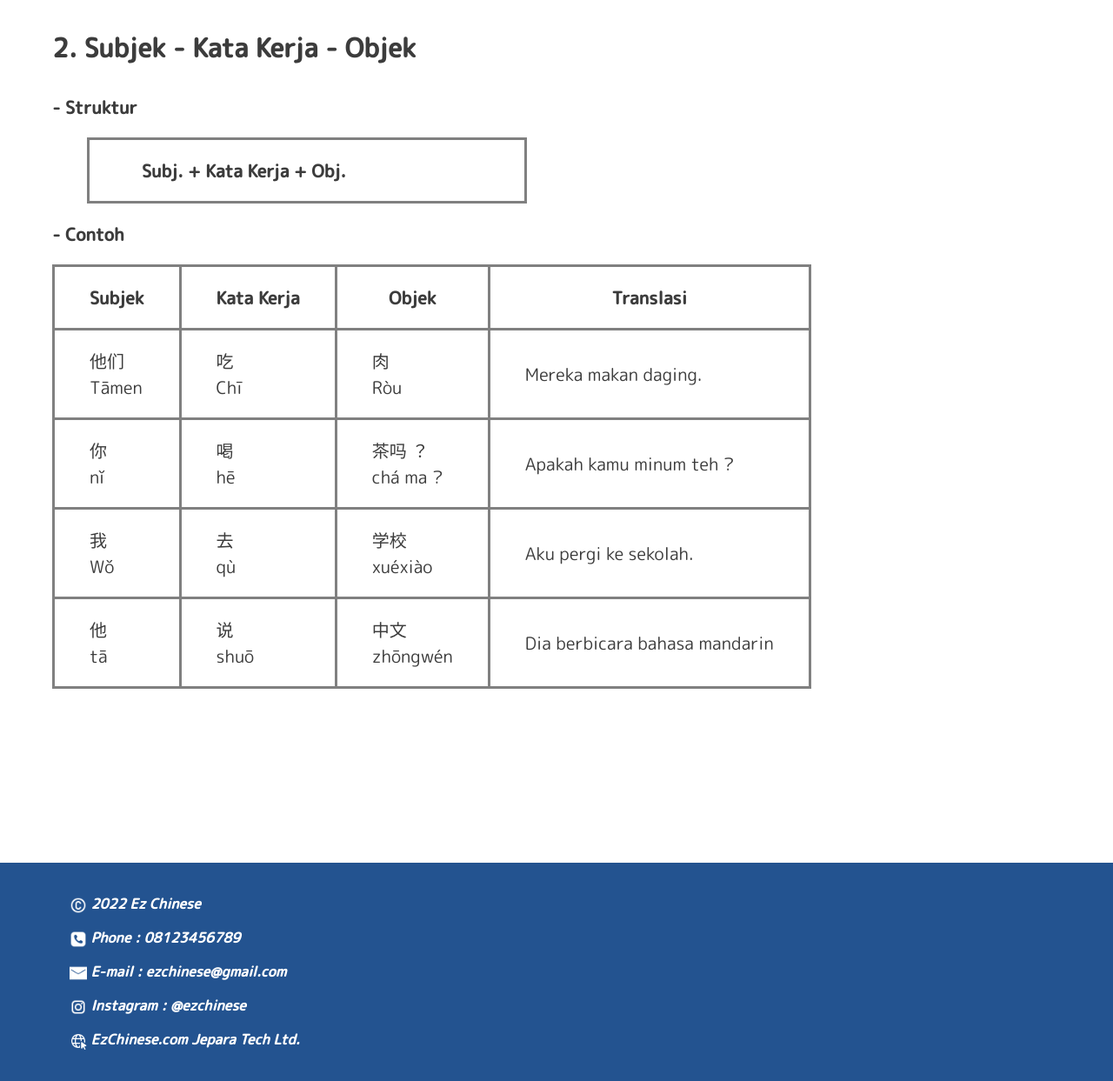
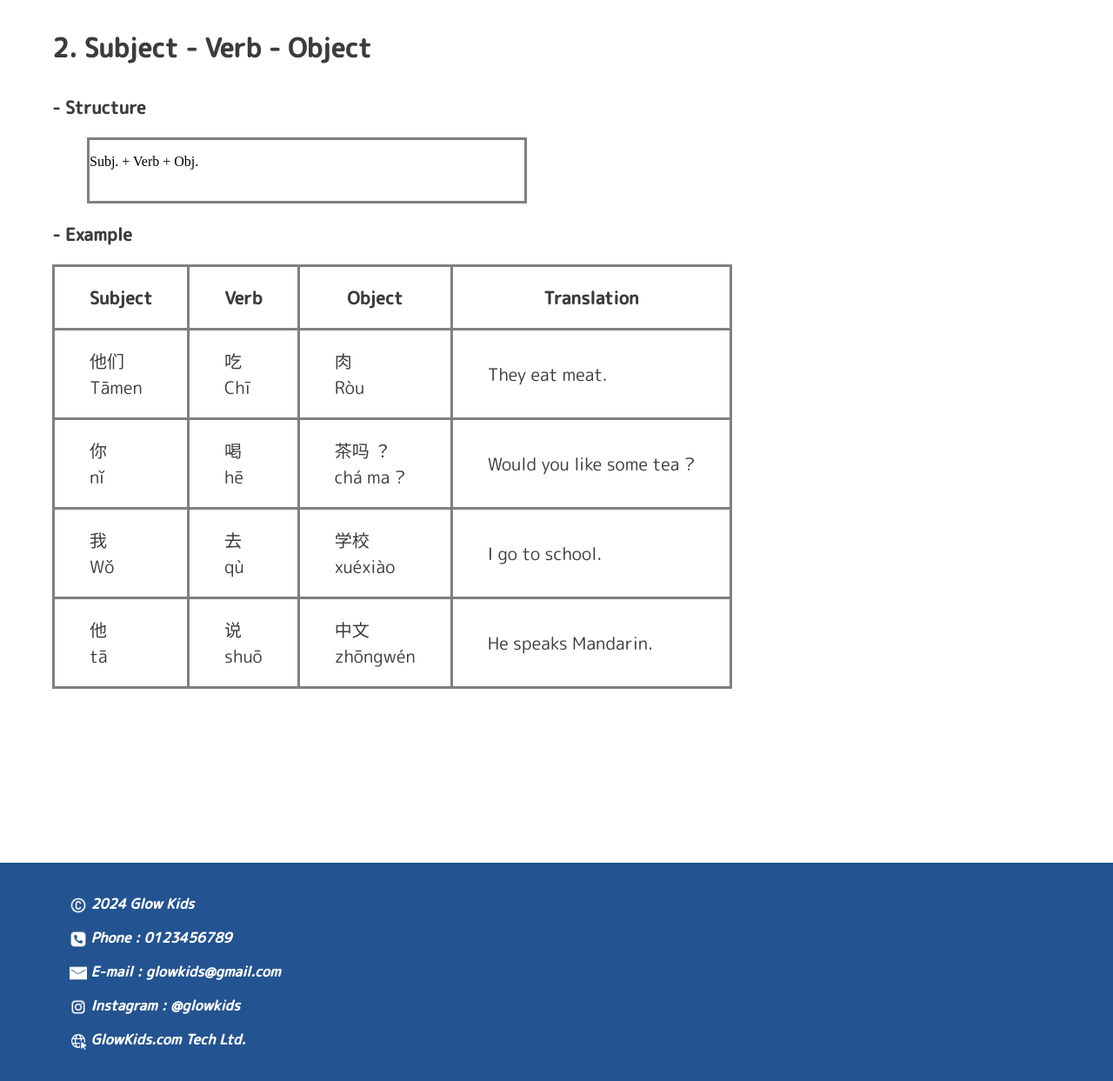
Before and after one commit to kylietan123/Learn-Chinese, a PHP site: page /basic_sentence_patterns-2.html in a window 1280 px wide. Shown: the part 621-1864 px from the top of the page at 87% size. Run offline with PHP 8.4, Linux system fonts and the light colour scheme.

Commit message:
basic sentence patterns 2

```diff
--- a/basic_sentence_patterns-2.html
+++ b/basic_sentence_patterns-2.html
@@ -9,80 +9,80 @@
 </head>
 <body>
     <header>
-        <p id="EzChineseP">
-            <a id="EzChineseImgHref" href="index.html">
+        <p id="GlowKidsP">
+            <a id="GlowKidsImgHref" href="index.html">
                 <object align="center" width="140px" height="110px" data="Pictures/Billy In Hat.png"></object>
-            </a>    Ez Chinese
+            </a>    Glow Kids
         </p>
 
         <p id="navBar">
             <a class="navbarPaddingLeft" href="index.html">Home        </a>
             <a class="navbarPaddingLeft" href="courses.html">Courses       </a>
             <a class="navbarPaddingLeft" href="superQuiz.html">Super Quiz       </a>
-            <a class="navbarPaddingLeft" href="tentang.html">About         </a>
+            <a class="navbarPaddingLeft" href="about.html">About         </a>
             <a class="navbarPaddingRightLeft" href="registration.html">Login</a>
         </p>
     </header>
 
     <!-- ===== Body ===== -->
     <div class="headerPadding"></div>
-    <p class="fontBlack" id="belajarSusunan">Belajar Susunan Kalimat Dasar <br> Dan Grammar Dalam Bahasa Mandarin</p>
-    <img id="background" src="Pictures/Tata Bahasa Background.jpg" alt="">
+    <p class="fontBlack" id="studyArrangement">Learn Basic Sentence Structure <br> And Grammar In Mandarin</p>
+    <img id="background" src="Pictures/Grammar Background.jpg" alt="">
 
-    <p class="fontBlack" id="subjekKataKerja">2. Subjek - Kata Kerja - Objek</p>
-    <p class="fontBlack" id=""><strong>- Struktur</strong></p>
-    <div class="Struktur"><p id="pola2">Subj. + Kata Kerja + Obj.</p></div>
-    <p class="fontBlack"><strong>- Contoh</strong></p>
+    <p class="fontBlack" id="verb">2. Subject - Verb - Object</p>
+    <p class="fontBlack" id=""><strong>- Structure</strong></p>
+    <div class="Structure"><p id="pola2">Subj. + Verb + Obj.</p></div>
+    <p class="fontBlack"><strong>- Example</strong></p>
 
     <table>
         <tr>
-            <th class="fontGrey">Subjek</th>
-            <th class="fontGrey">Kata Kerja</th>
-            <th class="fontGrey">Objek</th>
-            <th class="fontGrey">Translasi</th>
+            <th class="fontGrey">Subject</th>
+            <th class="fontGrey">Verb</th>
+            <th class="fontGrey">Object</th>
+            <th class="fontGrey">Translation</th>
         </tr>
 
         <tr>
             <td class="fontGrey" >他们 <br> Tāmen</td>
             <td class="fontGrey" >吃 <br> Chī </td>
             <td class="fontGrey" >肉 <br> Ròu </td>
-            <td class="fontGrey" >Mereka makan daging.</td>
+            <td class="fontGrey" >They eat meat.</td>
         </tr>
 
         <tr>
             <td class="fontGrey" >你 <br> nǐ</td>
             <td class="fontGrey" >喝 <br> hē </td>
             <td class="fontGrey" > 茶吗 ？ <br> chá ma ? </td>
-            <td class="fontGrey" >Apakah kamu minum teh ?</td>
+            <td class="fontGrey" >Would you like some tea ?</td>
         </tr>
 
         <tr>
             <td class="fontGrey" >我 <br> Wǒ</td>
             <td class="fontGrey" >去 <br> qù </td>
             <td class="fontGrey" > 学校 <br> xuéxiào </td>
-            <td class="fontGrey" >Aku pergi ke sekolah.</td>
+            <td class="fontGrey" >I go to school.</td>
         </tr>
 
         <tr>
             <td class="fontGrey" >他 <br> tā</td>
             <td class="fontGrey" >说<br> shuō </td>
             <td class="fontGrey" >中文<br> zhōngwén </td>
-            <td class="fontGrey" >Dia berbicara bahasa mandarin</td>
+            <td class="fontGrey" >He speaks Mandarin.</td>
         </tr>
     </table>
 
 <div class="paddingBottom"></div>
 
     <!-- ===== Footer ====== -->
-<footer>
-    <address>
-        <p class="footerP" > <object class="footerIcon" align = "center" data ="Icons/icons8-copyright-all-rights-reserved-24.png" width="20px" height="20px" alt=""> </object> 2022 Ez Chinese</p>
-        <p class="footerP" > <object class="footerIcon" align = "center" data ="Icons/icons8-phone-50 (1).png" width="20px" height="20px" alt=""></object> Phone : 08123456789</p>
-        <p class="footerP" > <object class="footerIcon" align = "center" data ="Icons/icons8-mail-50.png"      width="20px" height="20px" alt=""></object> E-mail : ezchinese@gmail.com</p>
-        <p class="footerP" > <object class="footerIcon" align = "center" data ="Icons/icons8-instagram-24.png" width="20px" height="20px" alt=""></object> Instagram : @ezchinese</p>
-        <p class="footerP" > <object class="footerIcon" align = "center" data ="Icons/icons8-internet-30.png"  width="20px" height="20px" alt=""></object> EzChinese.com Jepara Tech Ltd. </p>
-    </address>
-</footer>
+    <footer>
+        <address>
+            <p class="footerP"> <object class="footerIcon" align = "center" data ="Icons/icons8-copyright-all-rights-reserved-24.png" width="20px" height="20px" alt=""> </object> 2024 Glow Kids</p>
+            <p class="footerP"> <object class="footerIcon" align = "center" data ="Icons/icons8-phone-50 (1).png" width="20px" height="20px" alt=""></object> Phone : 0123456789</p>
+            <p class="footerP"> <object class="footerIcon" align = "center" data ="Icons/icons8-mail-50.png"      width="20px" height="20px" alt=""></object> E-mail : glowkids@gmail.com</p>
+            <p class="footerP"> <object class="footerIcon" align = "center" data ="Icons/icons8-instagram-24.png" width="20px" height="20px" alt=""></object> Instagram : @glowkids</p>
+            <p class="footerP"> <object class="footerIcon" align = "center" data ="Icons/icons8-internet-30.png"  width="20px" height="20px" alt=""></object> GlowKids.com Tech Ltd. </p>
+        </address>
+    </footer>
 
 </body>
 </html>
--- a/basic_sentence_patterns_2.css
+++ b/basic_sentence_patterns_2.css
@@ -34,7 +34,7 @@
     border-top: solid 2px rgb(222, 222, 222);
 }
 
-#EzChineseP {
+#GlowKidsP {
     padding-top: 0px;
     float: left;
     /* border: solid red; */
@@ -45,7 +45,7 @@
     color: white;
 }
 
-#EzChineseImgHref {
+#GlowKidsImgHref {
     margin: -40px;
     padding-left: 30px;
     padding-right: 10px;
@@ -86,7 +86,7 @@
     z-index: 4;
 }
 
-#belajarSusunan {
+#studyArrangement {
     font-size: 40px;
     margin-left: 5%;
     position: absolute;
@@ -110,7 +110,7 @@
     margin-left: 60px;
 }
 
-.Struktur{
+.Structure{
     width: 500px;
     height: 50px;
     margin-left: 100px;
@@ -118,7 +118,7 @@
     border: solid grey;
 }
 
-#pola1{
+#pattern1{
     font-family: 'M PLUS Rounded 1c', sans-serif;
     font-size: 20px;
     color: rgb(60, 60, 60);
@@ -126,7 +126,7 @@
     margin-left: 60px;
 }
 
-#mengapaPerlu{
+#necessary{
     margin-bottom: 0px;
     font-size: 24px;
 }
@@ -149,12 +149,12 @@
     font-size: 30px;
 }
 
-#struktur{
+#structure{
     margin-left: 60px;
     font-size: 20px;
 }
 
-#pola2{
+#pattern2{
     font-family: 'M PLUS Rounded 1c', sans-serif;
     font-size: 20px;
     color: rgb(60, 60, 60);
@@ -171,7 +171,7 @@
     margin-left: 60px;
 }
 
-#subjekKataKerja{
+#verb{
     margin-left: 60px;
     font-size: 30px;
     padding-top: 0px;
```
